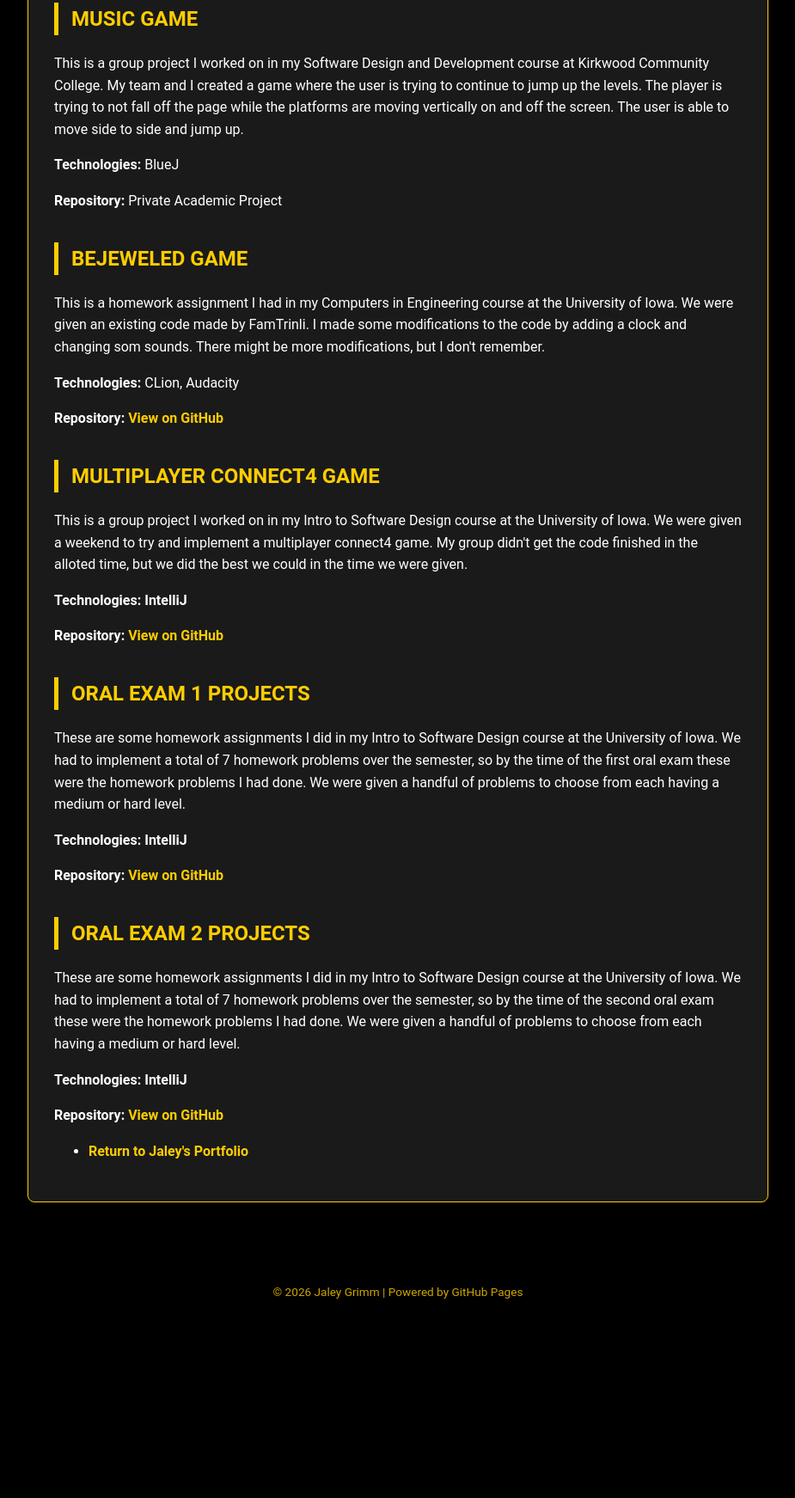
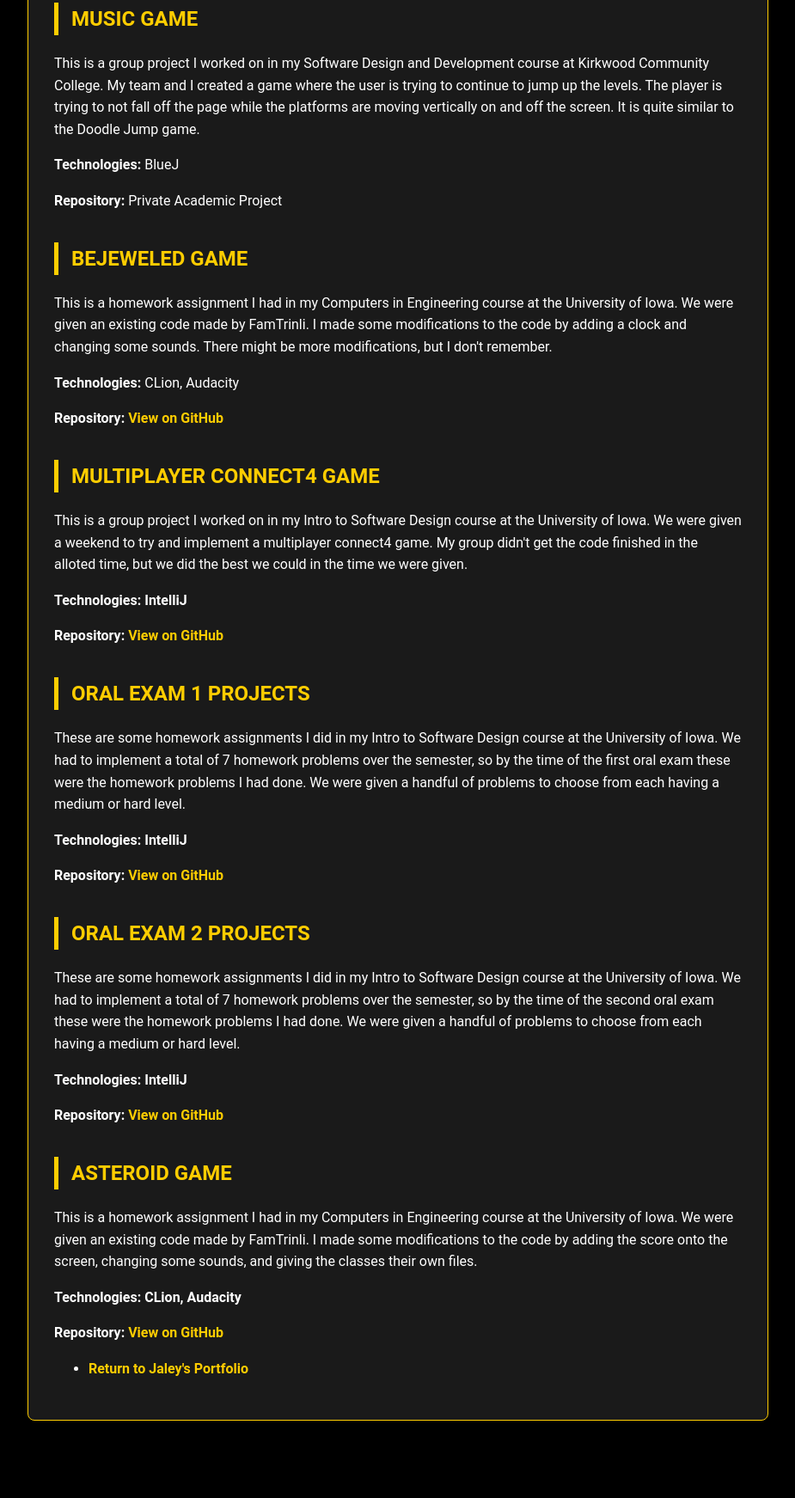
Before and after one commit to haydencg93/SeniorDesignLab3, a website: page jaley/projects.html in a window 1280 px wide. Shown: the part 331-2074 px from the top of the page at 86% size, without its empty margins (177-1102 px from the left). Before the commit the page ends 1899 px from the top, so only its background shows below. Drawn offline with Linux system fonts and the light colour scheme; files that its build step writes are made by us from their sources.

Commit message:
I have finished my projects page!

```diff
--- a/jaley/projects.html
+++ b/jaley/projects.html
@@ -23,8 +23,8 @@
         <h2>Music Game</h2>
         <p> This is a group project I worked on in my Software Design and Development course at Kirkwood Community College.
             My team and I created a game where the user is trying to continue to jump up the levels. The player
-            is trying to not fall off the page while the platforms are moving vertically on and off the screen. The user is able to move side
-            to side and jump up.
+            is trying to not fall off the page while the platforms are moving vertically on and off the screen. It is quite similar to the
+            Doodle Jump game.
         </p>
         <p><strong>Technologies:</strong> BlueJ</p>
         <p><strong>Repository:</strong> Private Academic Project</p>
@@ -33,7 +33,7 @@
     <section>
         <h2>BeJeweled Game</h2>
         <p> This is a homework assignment I had in my Computers in Engineering course at the University of Iowa. We were given an
-            existing code made by FamTrinli. I made some modifications to the code by adding a clock and changing som sounds. There
+            existing code made by FamTrinli. I made some modifications to the code by adding a clock and changing some sounds. There
             might be more modifications, but I don't remember.
         </p>
         <p><strong>Technologies:</strong> CLion, Audacity</p>
@@ -70,6 +70,15 @@
         <p><strong>Repository:</strong><a href="https://github.com/Jem628/jgrimm4_swd/tree/main/oral_exam2" target="_blank"> View on GitHub</a></p>
     </section>
 
+    <section>
+        <h2>Asteroid Game</h2>
+        <p> This is a homework assignment I had in my Computers in Engineering course at the University of Iowa. We were given an
+            existing code made by FamTrinli. I made some modifications to the code by adding the score onto the screen, changing some sounds, and
+            giving the classes their own files.
+        </p>
+        <p><strong>Technologies: CLion, Audacity</strong></p>
+        <p><strong>Repository:</strong><a href="https://github.com/Jem628/hw7_Asteroid_Game" target="_blank"> View on GitHub</a></p>
+    </section>
 
 
     <ul>
```
